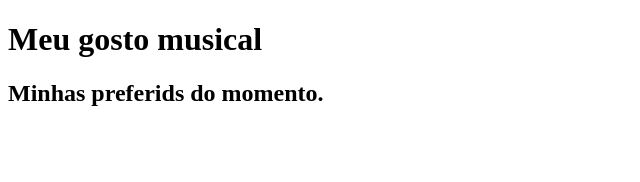
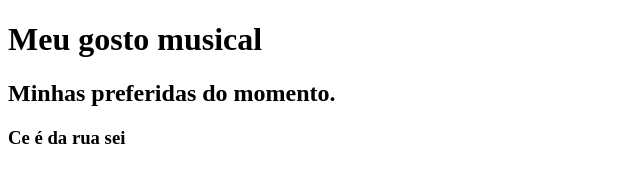
Before and after one commit to nikoo041/musica-1b, a plain HTML site: page index.html in a window 1280 px wide. Shown: the whole page, without its empty margins (0-640 px from the left). Drawn offline with Linux system fonts and the light colour scheme.

Commit message:
musica 1

```diff
--- a/index.html
+++ b/index.html
@@ -7,7 +7,7 @@
 </head>
 <body>
 <h1>Meu gosto musical</h1>
-<h2>Minhas preferids do momento.</h2>
-
+<h2>Minhas preferidas do momento.</h2>
+<h3>Ce é da rua sei</h3>
 </body>
 </html>
```
